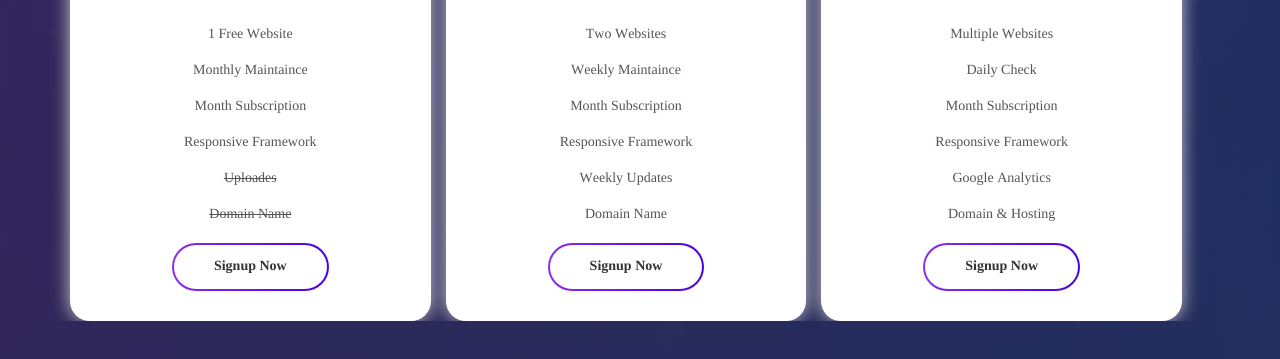
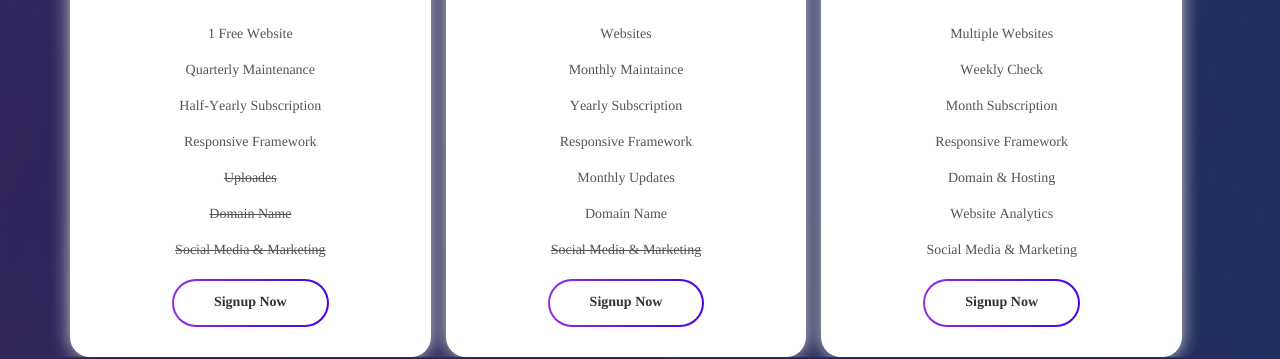
Before and after one commit to thepagedoor/thepagedoor.github.io, a plain HTML site: page index.html in a window 1280 px wide. Shown: the part 2625-2984 px from the top of the page. Drawn offline with Linux system fonts and the light colour scheme; no server answers.

Commit message:
Update index.html

```diff
--- a/index.html
+++ b/index.html
@@ -759,11 +759,13 @@
                     </del> </h1>
                     <ul>
                         <li>1 Free Website</li>
-                        <li>Monthly Maintaince</li>
-                        <li>Month Subscription</li>
+                        <li>Quarterly Maintenance</li>
+                        <li>Half-Yearly Subscription</li>
                         <li>Responsive Framework</li>
                         <li><del>Uploades</del></li>
                         <li><del>Domain Name</del></li>
+                        <li><del>Social Media & Marketing</del></li>
+
                     </ul>
                     <div class="sign-up">
                         <a href="https://docs.google.com/forms/d/e/1FAIpQLSf2dYucnN3LkiGLAspPT4Dconyhxg1YMlFkUvn5AR9wvM8mhQ/viewform?usp=sf_link" class="btn bordered radius">Signup Now</a>
@@ -782,12 +784,13 @@
                         <h1>2499</h1>
                     </del> </h1>
                     <ul>
-                        <li>Two Websites</li>
-                        <li>Weekly Maintaince</li>
-                        <li>Month Subscription</li>
+                        <li>Websites</li>
+                        <li>Monthly Maintaince</li>
+                        <li>Yearly Subscription</li>
                         <li>Responsive Framework</li>
-                        <li>Weekly Updates</li>
+                        <li>Monthly Updates</li>
                         <li>Domain Name</li>
+                        <li><del>Social Media & Marketing</del></li>
                     </ul>
                     <div class="sign-up">
                         <a href="https://docs.google.com/forms/d/e/1FAIpQLSdyforTbv-4exO-gSdwAwQQlGOZTxb4ui4SIHtD5SKMZVU2PQ/viewform?usp=sf_link" class="btn bordered radius">Signup Now</a>
@@ -807,11 +810,13 @@
                     </del> </h1>
                     <ul>
                         <li>Multiple Websites</li>
-                        <li>Daily Check</li>
+                        <li>Weekly Check</li>
                         <li>Month Subscription</li>
                         <li>Responsive Framework</li>
-                        <li>Google Analytics</li>
                         <li>Domain & Hosting</li>
+                        <li>Website Analytics</li>
+                        <li>Social Media & Marketing</li>
+
                     </ul>
                     <div class="sign-up">
                         <a href="https://docs.google.com/forms/d/e/1FAIpQLSfvto1jUHyMikAveuzMQE3F-2Fml5DxomTeEjwNNPEzTj1MmA/viewform?usp=sf_link" class="btn bordered radius">Signup Now</a>
@@ -1442,7 +1447,7 @@
                                         style="opacity:1.0;display:flex;box-sizing:border-box;flex-direction:column;justify-content:flex-start;width:100%;height:100%;">
                                         <p id="tR8rgWoRRq7wPRY1"
                                             style="color:#d73cbe;direction:ltr;font-family:YAEnS2G4JLg-0;margin-left:0em;line-height:1.49999732em;text-align:left;text-transform:none;letter-spacing:0em;">
-                                            <span id="vteflng9p96QLRs3" style="color:#d73cbe;">Tiger Bhai
+                                            <span id="vteflng9p96QLRs3" style="color:#d73cbe;">Tejas Sri
                                                 India</span><br>
                                         </p>
                                     </div>
@@ -1535,7 +1540,7 @@
                                         style="opacity:1.0;display:flex;box-sizing:border-box;flex-direction:column;justify-content:flex-start;width:100%;height:100%;">
                                         <p id="eokT4B3TbrALCJct"
                                             style="color:#d73cbe;direction:ltr;font-family:YAEnS2G4JLg-0;margin-left:0em;line-height:1.49999732em;text-align:left;text-transform:none;letter-spacing:0em;">
-                                            <span id="D9tHRSB7GIMbnYaF" style="color:#d73cbe;">Tiger Bro USA</span><br>
+                                            <span id="D9tHRSB7GIMbnYaF" style="color:#d73cbe;">Sai Sharan</span><br>
                                         </p>
                                     </div>
                                 </div>
@@ -1628,7 +1633,7 @@
                                         style="opacity:1.0;display:flex;box-sizing:border-box;flex-direction:column;justify-content:flex-start;width:100%;height:100%;">
                                         <p id="uaYbmugyNA6ao9LH"
                                             style="color:#d73cbe;direction:ltr;font-family:YAEnS2G4JLg-0;margin-left:0em;line-height:1.49999732em;text-align:left;text-transform:none;letter-spacing:0em;">
-                                            <span id="UkSxtDGKyp4UCifS" style="color:#d73cbe;">Tiger Anna Tokyo
+                                            <span id="UkSxtDGKyp4UCifS" style="color:#d73cbe;">Akhil Reddy
                                             </span><br>
                                         </p>
                                     </div>
@@ -1803,6 +1808,10 @@
                                     </div>
                                 </div>
                             </div>
+
+
+
+
                             <div id="iKtqd8PVPVzQT1Wn" style="z-index:5;">
                                 <div id="I0KbmUfjteJ6nq9x" style="padding-top:100%;">
                                     <div id="bYzqcKn4HEsEGSMf"
@@ -1861,9 +1870,11 @@
                                                         style="transform:scale(1, 1);width:100%;height:100%;overflow:hidden;position:relative;">
                                                         <div id="qTWXCgVspOjupYYt"
                                                             style="width: calc(100% * max(1, var(--scale-fill, 1))); height: calc(100% / min(1, var(--scale-fill, 1))); position: absolute; top: 50%; left: 50%; opacity: 1; animation: auto ease 0s 1 normal none running none;">
-                                                            <img src="images/b2ec3719e849bbdb4735d8e11c0b84ba.svg"
-                                                                alt="Simple Pinterest Icon" loading="lazy"
-                                                                style="width:100%;height:100%;display:block;object-fit:cover;object-position:50% 50%;transform:translate(-50%, -50%) rotate(0deg);">
+                                                            <a href="https://wa.link/8onvtx">
+                                                                <img src="images/whatsapplogo.svg"
+                                                                    alt="Simple Pinterest Icon" loading="lazy"
+                                                                    style="width:100%;height:100%;display:block;object-fit:cover;object-position:50% 50%;transform:translate(-50%, -50%) rotate(0deg);">
+                                                            </a>
                                                         </div>
                                                     </div>
                                                 </div>
@@ -1872,6 +1883,7 @@
                                     </div>
                                 </div>
                             </div>
+
                             <div id="qgIvwa4WCI1vio7m" style="z-index:3;">
                                 <div id="qLLCWqK4DK1T80rC" style="padding-top:100%;">
                                     <div id="CijD21btNhJkFJXo"
```
